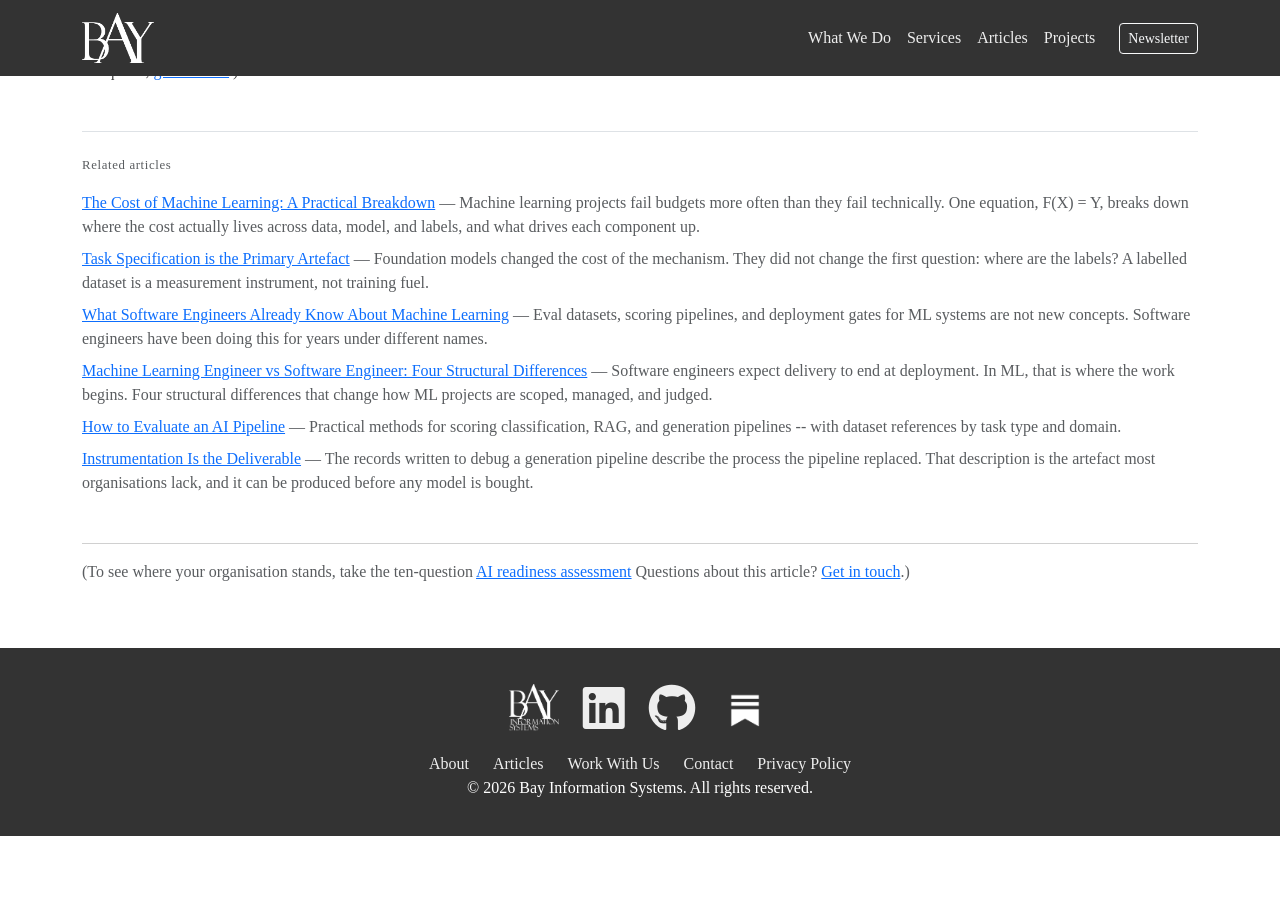
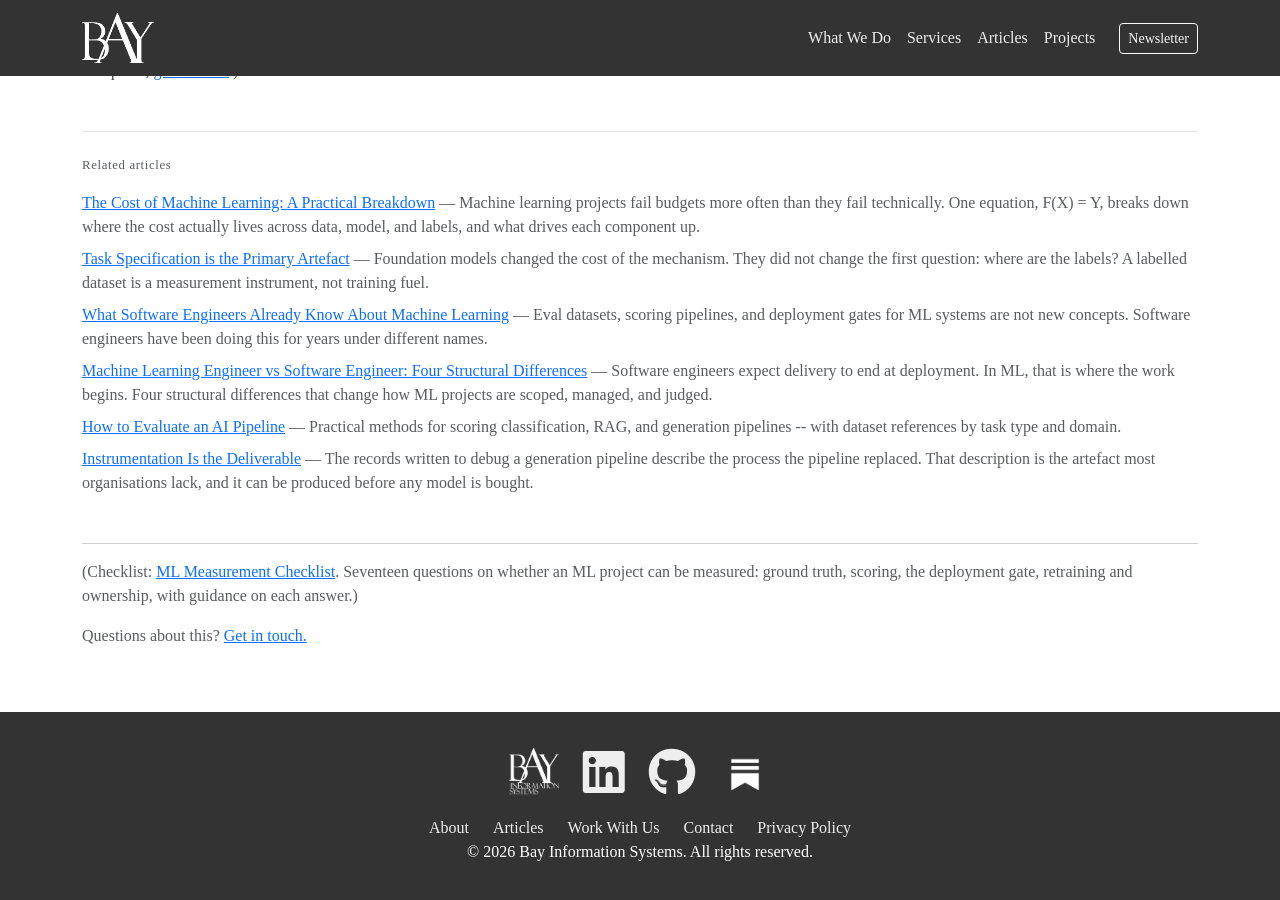
Before and after one commit to bayinfosys/bayinfosys.github.io, a Jekyll site: the page built from _posts/2026-01-01-68-build-measurements.md, in a window 1280 px wide and 900 px high, scrolled down 1507 px. Built offline with Jekyll 4.4.1, drawn with Linux system fonts in a browser that asks for light colours; before the commit the page ends 2343 px from its top, so only the background shows below that.

Commit message:
simpler cta in article text

```diff
--- a/_layouts/article.html
+++ b/_layouts/article.html
@@ -32,17 +32,10 @@ layout: default
 
   {% include related.html %}
 
-  <hr class="mt-5">
-  {% assign sov_topics = "Infrastructure|Architecture & Deployment|Security & Resilience|Developer Tools" | split: "|" %}
-  {% assign cta = page.cta %}
-  {% unless cta %}
-    {% if sov_topics contains page.topic %}{% assign cta = "sovereign" %}{% else %}{% assign cta = "assessment" %}{% endif %}
-  {% endunless %}
-  <p class="text-muted">
-  {% if cta == "sovereign" %}
-  (If your data cannot go to a third-party model provider, <a href="/sovereign-ai.html">sovereign AI</a> sets out the options.
-  {% else %}
-  (To see where your organisation stands, take the ten-question <a href="/ai-readiness-assessment.html">AI readiness assessment</a>
+  <hr id="article-end" class="mt-5">
+  {% if page.cta %}
+  {% assign cl = site.checklists | where: "slug", page.cta | first %}
+  <p class="text-muted">(Checklist: <a href="{{ cl.url }}">{{ cl.title }}</a>. {{ cl.description }})</p>
   {% endif %}
-  Questions about this article? <a href="/contact.html">Get in touch</a>.)</p>
+  <p class="text-muted">Questions about this? <a href="/contact.html">Get in touch.</a></p>
 </main>
```
